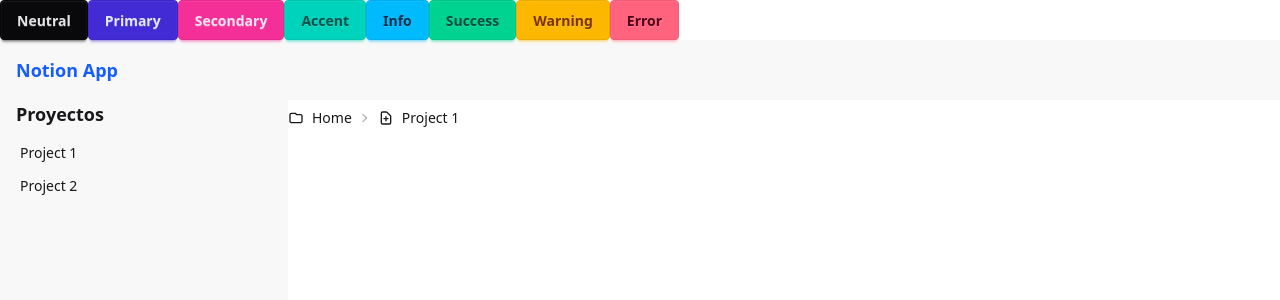
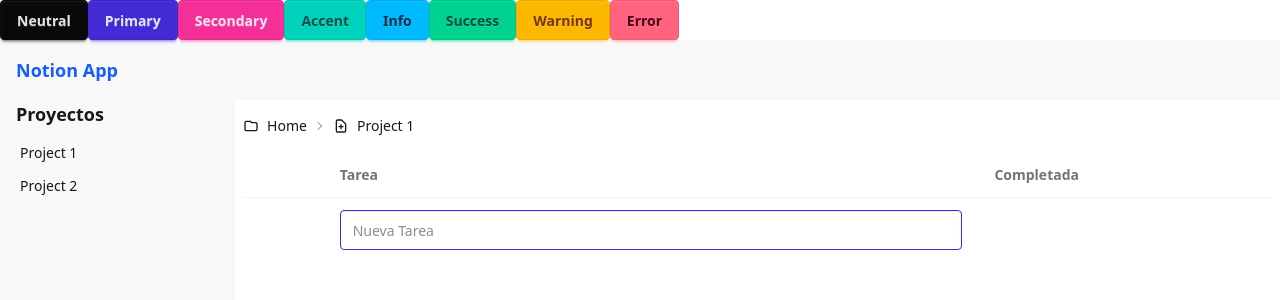
Before and after one commit to inesbetrian/projects-app, a Vue app: page /projects/fc45043d-7a7c-48d7-8830-be532e0906df in a window 1280 px wide. Shown: the top 300 px of the page. Built offline with nearby package versions, Linux system fonts and the light colour scheme; the HTML template or start-up script is replaced by a standard one.

Commit message:
añadiendo tareas al proyecto

```diff
--- a/src/modulorum/projects/stores/projects.store.ts
+++ b/src/modulorum/projects/stores/projects.store.ts
@@ -36,6 +36,19 @@ export const useProjectsStore = defineStore('projects', () => {
         });
     }
 
+    const addereChoreAdProject = ( projectId: string, choreNomen:string) => {
+        if ( choreNomen.trim().length === 0) return;
+
+        const project = projects.value.find( p => p.id === projectId );
+
+        if( !project ) return;
+
+        project.chores.push({
+            id: uuidv4(),
+            nomen: choreNomen
+        });
+    }
+
     return {
 
         projects,
@@ -46,5 +59,7 @@ export const useProjectsStore = defineStore('projects', () => {
 
         nonProject: computed(() => projects.value.length === 0 ),
 
+        addereChoreAdProject
+
     }
 });
--- a/src/modulorum/projects/views/ProjectView.vue
+++ b/src/modulorum/projects/views/ProjectView.vue
@@ -1,5 +1,48 @@
 <template>
-    <BreadCrumbs :nomen="project?.nomen ?? 'No name'" />
+    <div class="w-full">
+        <section class="m-2">
+        <BreadCrumbs :nomen="project?.nomen ?? 'No name'" />
+        </section>
+
+        <section class="m-2">
+            <div class="overflow-x-auto">
+                <table class="table">
+
+                    <thead>
+                        <tr>
+                            <th></th>
+                            <th>Tarea</th>
+                            <th>Completada</th>
+                        </tr>
+                    </thead>
+
+                    <tbody>
+
+                        <tr v-for="chore in project?.chores" :key="chore.id" class="hover:bg-base-300">
+                            <th>2</th>
+                            <td>{{ chore.nomen }}</td>
+                            <td>Purple</td>
+                        </tr>
+
+                        <tr class="hover:bg-base-300">
+                            <th></th>
+                            <td>
+                                <input
+                                type="text"
+                                class="input input-primary w-full opacity-60 transition-all hover: opacity-100 focus: opacity-100"
+                                placeholder="Nueva Tarea"
+                                v-model="novusChore"
+                                @keyup.enter="addereChore"
+                                >
+                            </td>
+
+                        </tr>
+
+                    </tbody>
+                </table>
+            </div>
+        </section>
+    </div>
 
 </template>
 
@@ -9,6 +52,7 @@ import BreadCrumbs from '@/modulorum/commune/components/BreadCrumbs.vue';
 import { useProjectsStore } from '../stores/projects.store';
 import { ref, watch } from 'vue';
 import type { Project } from '../interfaces/projects.interface';
+import { useRouter } from 'vue-router';
 
 
 
@@ -17,15 +61,28 @@ import type { Project } from '../interfaces/projects.interface';
         id: string;
     }
 
+    const router = useRouter();
+
     const props = defineProps<Props>();
 
     const projectStore = useProjectsStore();
 
     const project = ref<Project | null>()
 
+    const addereChore = () => {
+        if (!project.value) return;
+        projectStore.addereChoreAdProject( project.value.id, novusChore.value);
+        novusChore.value = "";
+    }
+
     watch(() => props.id, () => {
 
         project.value = projectStore.projectList.find( project => project.id === props.id );
+
+        if ( !project.value ) {
+            router.replace('/')
+        }
+
     },
 
     {
```
